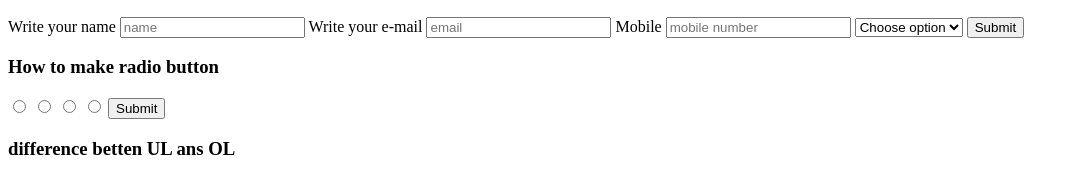
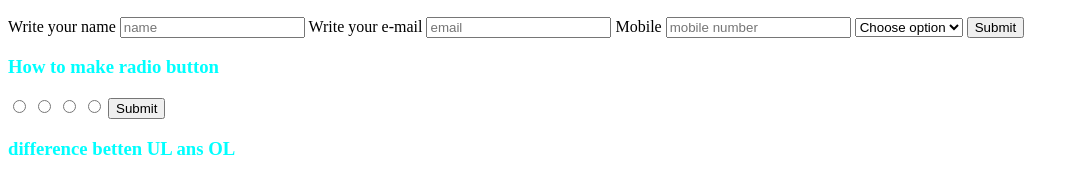
Before and after one commit to Bahalul1981/basicHTML, a plain HTML site: page index.html in a window 1280 px wide. Shown: the part 742-918 px from the top of the page, without its empty margins (0-1079 px from the left). Drawn offline with Linux system fonts and the light colour scheme.

Commit message:
style added

```diff
--- a/index.html
+++ b/index.html
@@ -70,7 +70,7 @@
 
         </form>
 
-       <h3> difference betten UL ans OL</h3>
+       <h3 class="myh3" id="newtest"> difference betten UL ans OL</h3>
         <ul>
             <li>amin</li>
             <li>odhim</li>
--- a/style.css
+++ b/style.css
@@ -1,3 +1,15 @@
+
+
 table tr th{
     color: brown;
 }
+#newtest{
+    color: blue ;
+}
+
+.myh3{
+    color: forestgreen;
+}
+h3{
+    color: aqua !important;
+}
```
